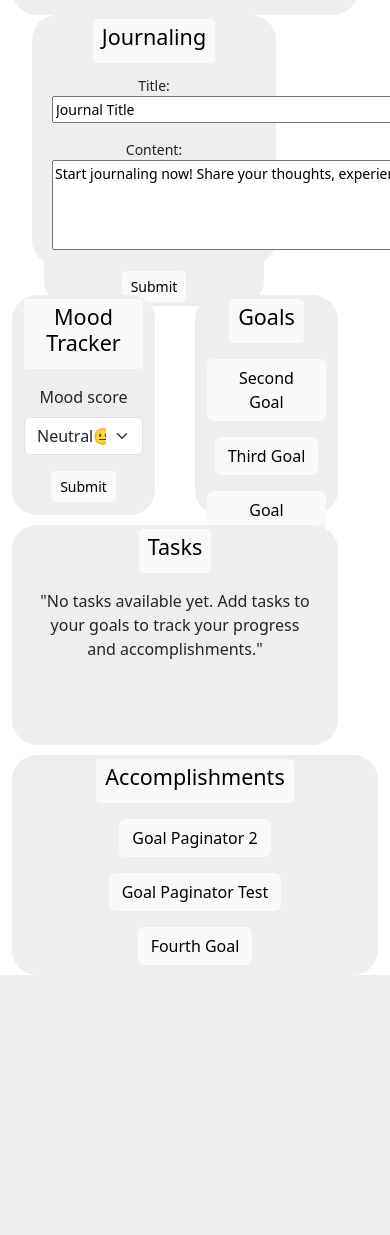
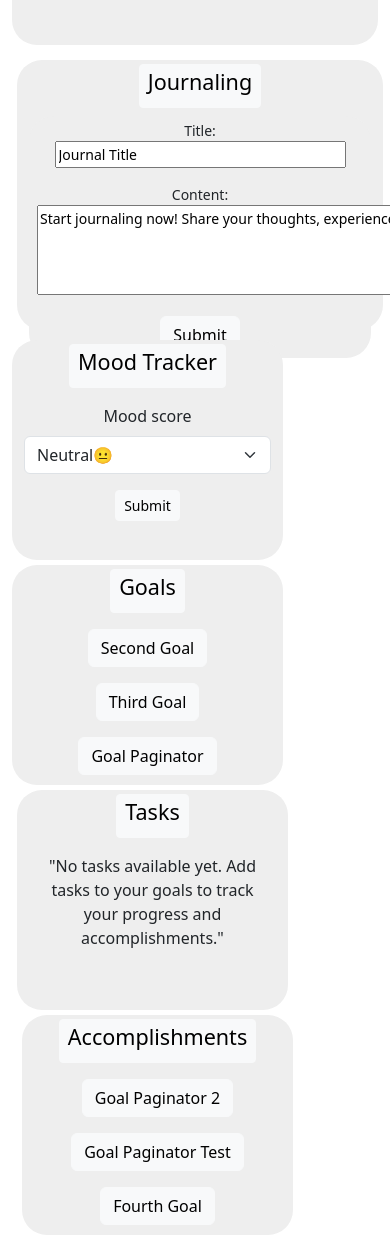
Before and after one commit to sarumaj/MindPen, a Django app: page /profile/ in a window 390 px wide; the page is wider, and only the part inside the window is pictured. Shown: the part 303-1538 px from the top of that part. Before the commit the page ends 1278 px from the top of that part, so only its background shows below. Run offline with Django 4.2, Linux system fonts and the light colour scheme; a user stored in the database is signed in; data comes from the database, SQL or seed files in the repository; parts of the project's set-up code (start-up, migrations or seed data) failed here and were passed over; some libraries are stand-ins or nearby versions.

Commit message:
Polishing

```diff
--- a/Journaling/forms.py
+++ b/Journaling/forms.py
@@ -1,7 +1,7 @@
 from django import forms
 from .models import Journal
 
-
+# render on Journaling webpage
 class JournalModelForm(forms.ModelForm):
     class Meta:
         model = Journal
@@ -10,3 +10,14 @@ class JournalModelForm(forms.ModelForm):
             "title": forms.TextInput(attrs={"size": "40"}),
             "content": forms.Textarea(attrs={'rows': 4, 'cols': 90})
         }
+
+
+# render on Dashbord
+class JournalModelForm_2(forms.ModelForm):
+    class Meta:
+        model = Journal
+        fields = ["title", "content"]
+        widgets = {
+            "title": forms.TextInput(attrs={"size": "30"}),
+            "content": forms.Textarea(attrs={'rows': 4, 'cols': 70})
+        }
--- a/users/static/users/style.css
+++ b/users/static/users/style.css
@@ -1,61 +1,72 @@
 #journaling {
-    height: 250px;
-    /*width: 500px;*/
+    margin-top: 10px;
+    height: 270px;
+    width: 730px;
     border: 5px lightgray;
-    margin-left: 20px;
-    margin-bottom: 20px;
+    margin-left: 5px;
+    margin-bottom: 5px;
 
 
 }
+
 #data_visualization {
-    height: 250px;
-    /*width: 500px;*/
+    margin-top: 10px;
+    height: 270px;
     border: 5px lightgray;
-    margin-right: 20px;
+    margin-right: 5px;
+    margin-bottom: 5px;
 
 }
+
 #mymood {
     height: 220px;
-    width: 500px;
+    width: 271px;
     border: 5px lightgray;
-    margin-top: 10px;
-    margin-right: 40px;
+    margin-top: 5px;
+    margin-right: 10px
 
 }
+
 #endeavors {
     height: 220px;
-    width: 500px;
+    width: 271px;
     border: 5px lightgray;
-    margin-top: 10px;
-    margin-right: 40px;
+    margin-right: 5px;
+    margin-top: 5px;
 
 }
+
 #to_do {
     height: 220px;
-    width: 500px;
+    width: 271px;
     border: 5px lightgray;
-    margin-top: 10px;
-    margin-right: 40px;
+    margin-top: 5px;
+    margin-left: 5px;
 
 }
+
 #accomplished {
     height: 220px;
-    width: 500px;
+    width: 271px;
     border: 5px lightgray;
-    margin-top: 10px;
+    margin-top: 5px;
+    margin-left: 10px;
 
 }
+
 #form {
     border: none;
     background: #EEEEEE;
 
 }
-.section-card{
+
+.section-card {
     background: #EEEEEE;
-    border-radius:25px;
+    border-radius: 25px;
 
 
 }
+
 .asteriskField {
     display: none;
 }
--- a/users/templates/users/base.html
+++ b/users/templates/users/base.html
@@ -11,8 +11,8 @@
 </head>
 
 <!--Navbar    -->
-<nav class="navbar bg-body-tertiary">
-    <div class="container-fluid">
+<nav class="container-fluid navbar bg-body-tertiary">
+    <div class="container">
         <span class="navbar-text text-tertiary"><h3>PenMind</h3></span>
         {% if user.is_authenticated %}
         <span>
--- a/users/templates/users/login.html
+++ b/users/templates/users/login.html
@@ -4,7 +4,7 @@
 {% block content %}
 <div class="row">
     <!--Login-form-->
-    <div class="col">
+    <div class="col-xl-4 col-lg-4 col-sm-4">
         <div class="container mt-5">
             <!--Showing one-time-alert message-->
             {% if messages %}
@@ -25,8 +25,8 @@
             <a class="btn btn-secondary btn-lg mt-3" href="{% url 'register' %}">Register</a>
         </div>
     </div>
-    <div class="col-9">
-        <img src="{% static 'users/login.png' %}" height="486" width="913">
+    <div class="col-xl-8 col-lg-8 col-sm-8">
+        <img src="{% static 'users/login.png' %}" height="500" width="913">
     </div>
 </div>
 {% endblock content %}
--- a/users/templates/users/profile.html
+++ b/users/templates/users/profile.html
@@ -5,25 +5,25 @@
 <link rel="stylesheet" type="text/css" href="{% static 'users/style.css' %}">
 <div class="container text-center">
   <div class="row">
-    <div  class="col section-card" id="data_visualization">
+    <div  class="col-xl-4 col-lg-8 col-md-12 col-sm-12 section-card" id="data_visualization">
       <a href="{% url 'data' %}" class="btn btn-light btn-sm mt-1"><h4>Progress Tracker</h4></a>
       <div class="mt-3" >
         <iframe src="https://giphy.com/embed/hUFWFbRXvF310MKe1f" width="250" height="160"
                 class="giphy-embed" allowFullScreen></iframe>
       </div>
     </div>
-    <div class="col-8 section-card" id="journaling">
+    <div class="col-xl-8 col-lg-12 col-md-12 col-sm-12 section-card" id="journaling">
       <a href="{% url 'journal' %}" class="btn btn-light btn-sm mt-1 mb-2"><h4>Journaling</h4></a>
-      <form style="border: none" id="form" class="form-control form-control-sm section-card" method="post" >
+      <form id="form" class="form-control form-control-sm section-card" method="post" >
         {% csrf_token %}
         {{ form.as_p }}
-        <input class="btn btn-light btn-sm" type="submit">
+        <input class="btn btn-light btn" type="submit">
       </form>
     </div>
   </div>
 
   <div class="row">
-    <div class="col section-card" id="mymood">
+    <div class="col-lg-3 col-md-3 col-sm-12 section-card" id="mymood">
       <a href="{% url 'mood' %}" class="btn btn-light btn-sm mt-1"><h4>Mood Tracker</h4></a>
       <div>
         <p class="text-center text-dark mt-3">
@@ -43,7 +43,7 @@
         {% endif %}
       </div>
     </div>
-    <div class="col section-card" id="endeavors"><a href="{% url 'list_endeavor' %}" class="btn btn-light btn-sm mt-1">
+    <div class="col-lg-3 col-md-3 col-sm-12 section-card" id="endeavors"><a href="{% url 'list_endeavor' %}" class="btn btn-light btn-sm mt-1">
       <h4>Goals</h4></a>
       {% if list_endeavor %}
         {% for program_title in list_endeavor %}
@@ -56,7 +56,7 @@
           Start by creating your first goal to organize your tasks and goals."</p>
       {% endif %}
     </div>
-    <div class="col section-card" id="to_do"><a href="{% url 'todos' %}" class="btn btn-light btn-sm mt-1">
+    <div class="col-lg-3 col-md-3 col-sm-12 section-card" id="to_do"><a href="{% url 'todos' %}" class="btn btn-light btn-sm mt-1">
       <h4>Tasks</h4></a>
       {% if list_task %}
         {% for task_title in list_task %}
@@ -69,7 +69,7 @@
           Add tasks to your goals to track your progress and accomplishments."</p>
       {% endif %}
     </div>
-    <div class="col section-card" id="accomplished"><a href="{% url 'done' %}" class="btn btn-light btn-sm mt-1">
+    <div class="col-lg-3 col-md-3 col-sm-12 section-card" id="accomplished"><a href="{% url 'done' %}" class="btn btn-light btn-sm mt-1">
       <h4>Accomplishments</h4></a>
       {% if list_accomplished %}
         {% for program_title in list_accomplished %}
--- a/users/views.py
+++ b/users/views.py
@@ -4,7 +4,7 @@ from Endeavors.models import Endeavor
 from To_Do.models import Task
 from MyMood.forms import MoodModelForm
 from MyMood.models import DataMood
-from Journaling.forms import JournalModelForm
+from Journaling.forms import JournalModelForm_2
 from .form import LoginForm
 from django.views.generic.base import TemplateView
 from Accomplished.views import AccomplishedGoal
@@ -36,7 +36,7 @@ class ProfileTemplateViews(TemplateView):
     def get_context_data(self, **kwargs):
         # initialize a form for journal entries with initial data
         context = super().get_context_data(**kwargs)
-        context["form"] = JournalModelForm(initial={
+        context["form"] = JournalModelForm_2(initial={
             "content": "Start journaling now! Share your thoughts,"
                        " experiences,"
                        " and memories right here.",
@@ -49,7 +49,7 @@ class ProfileTemplateViews(TemplateView):
 
     def post(self, request, *args, **kwargs):
         # create a journal entry and associate it with the current user
-        journal_form = JournalModelForm(request.POST)
+        journal_form = JournalModelForm_2(request.POST)
         if journal_form.is_valid():
             journal = journal_form.save(commit=False)
             journal.author = self.request.user
```
Also changed, not shown: 6 other files.
